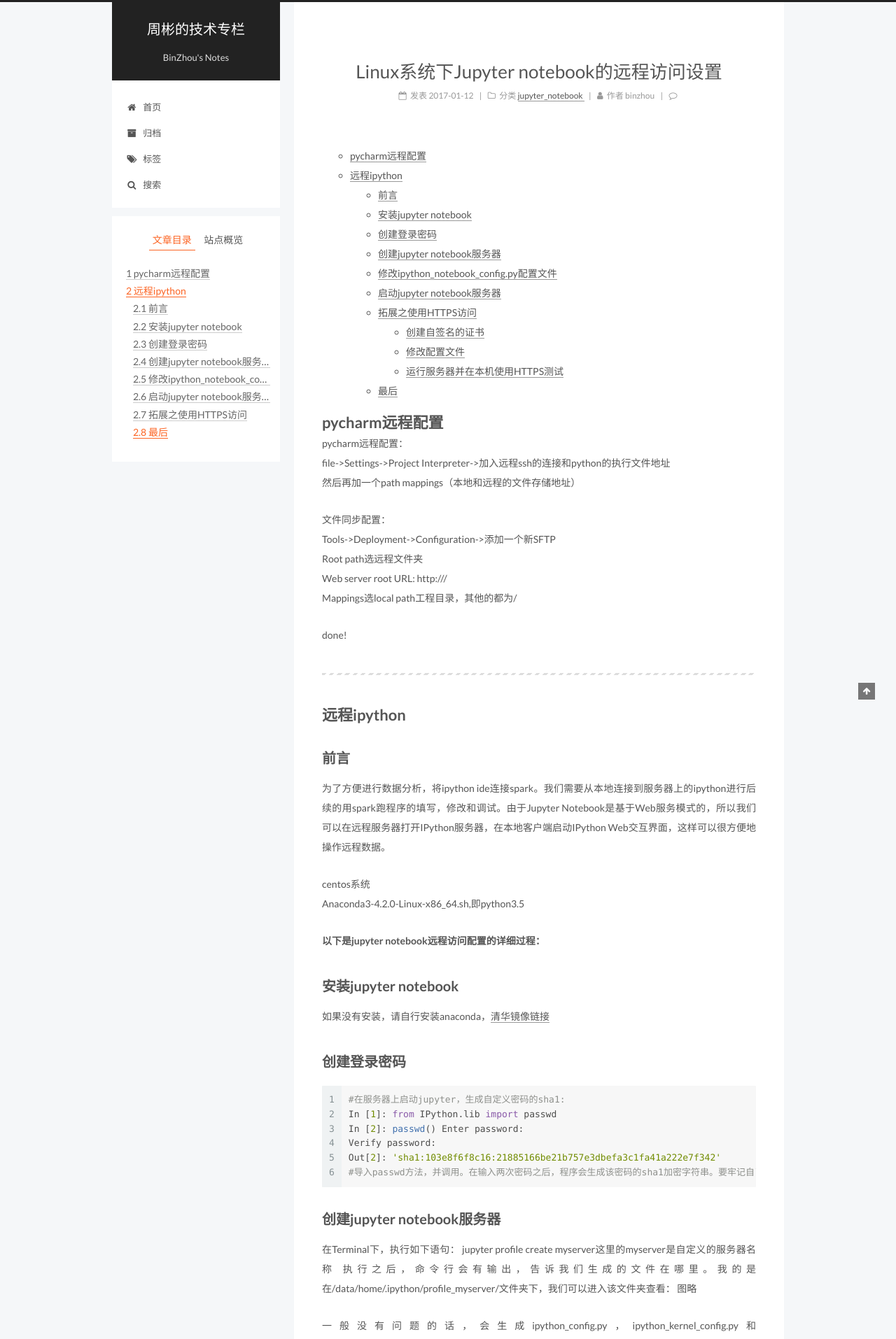
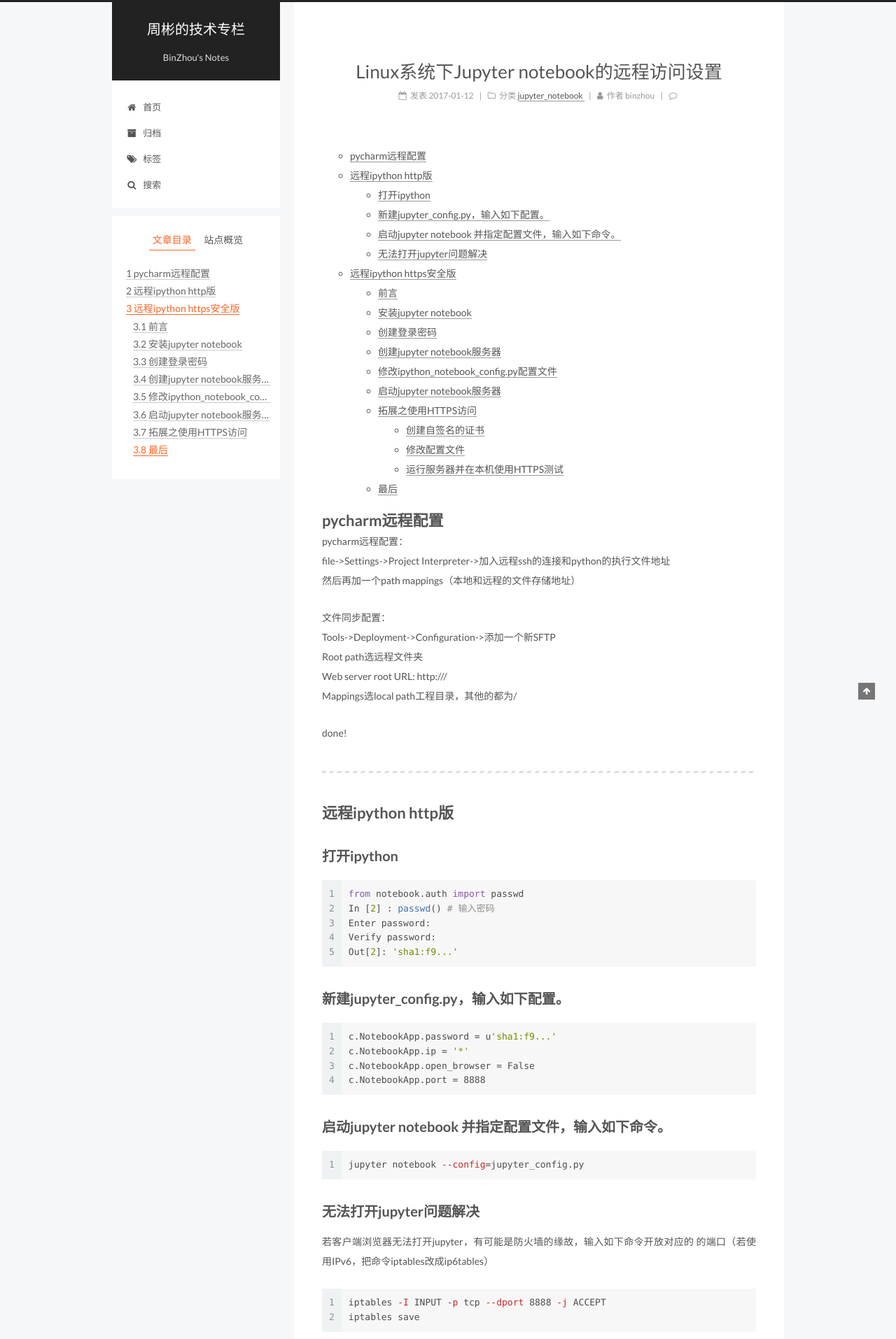
Before and after one commit to binzhouchn/binzhouchn.github.io, a Jekyll site: the page built from _posts/2017-01-12-linux-jupyter-notebook.md, in a window 1280 px wide. Shown: the top 1914 px of the page at 70% size. Built offline with Jekyll 4.4.1, drawn with Linux system fonts in a browser that asks for light colours; comment, search, counter and statistics services are not loaded.

Commit message:
update 20180711

````diff
--- a/_posts/2017-01-12-linux-jupyter-notebook.md
+++ b/_posts/2017-01-12-linux-jupyter-notebook.md
@@ -29,7 +29,40 @@ done!
 
 ---
 
-# 远程ipython
+# 远程ipython http版
+
+## 打开ipython
+```python
+from notebook.auth import passwd
+In [2] : passwd() # 输入密码
+Enter password:
+Verify password:
+Out[2]: 'sha1:f9...'
+```
+
+## 新建jupyter_config.py，输入如下配置。
+```bash
+c.NotebookApp.password = u'sha1:f9...'
+c.NotebookApp.ip = '*'
+c.NotebookApp.open_browser = False
+c.NotebookApp.port = 8888
+```
+
+## 启动jupyter notebook 并指定配置文件，输入如下命令。
+```bash
+jupyter notebook --config=jupyter_config.py
+```
+
+## 无法打开jupyter问题解决
+
+若客户端浏览器无法打开jupyter，有可能是防火墙的缘故，输入如下命令开放对应的
+的端口（若使用IPv6，把命令iptables改成ip6tables）<br>
+```bash
+iptables -I INPUT -p tcp --dport 8888 -j ACCEPT
+iptables save
+```
+
+# 远程ipython https安全版
 
 ## 前言
 
````
